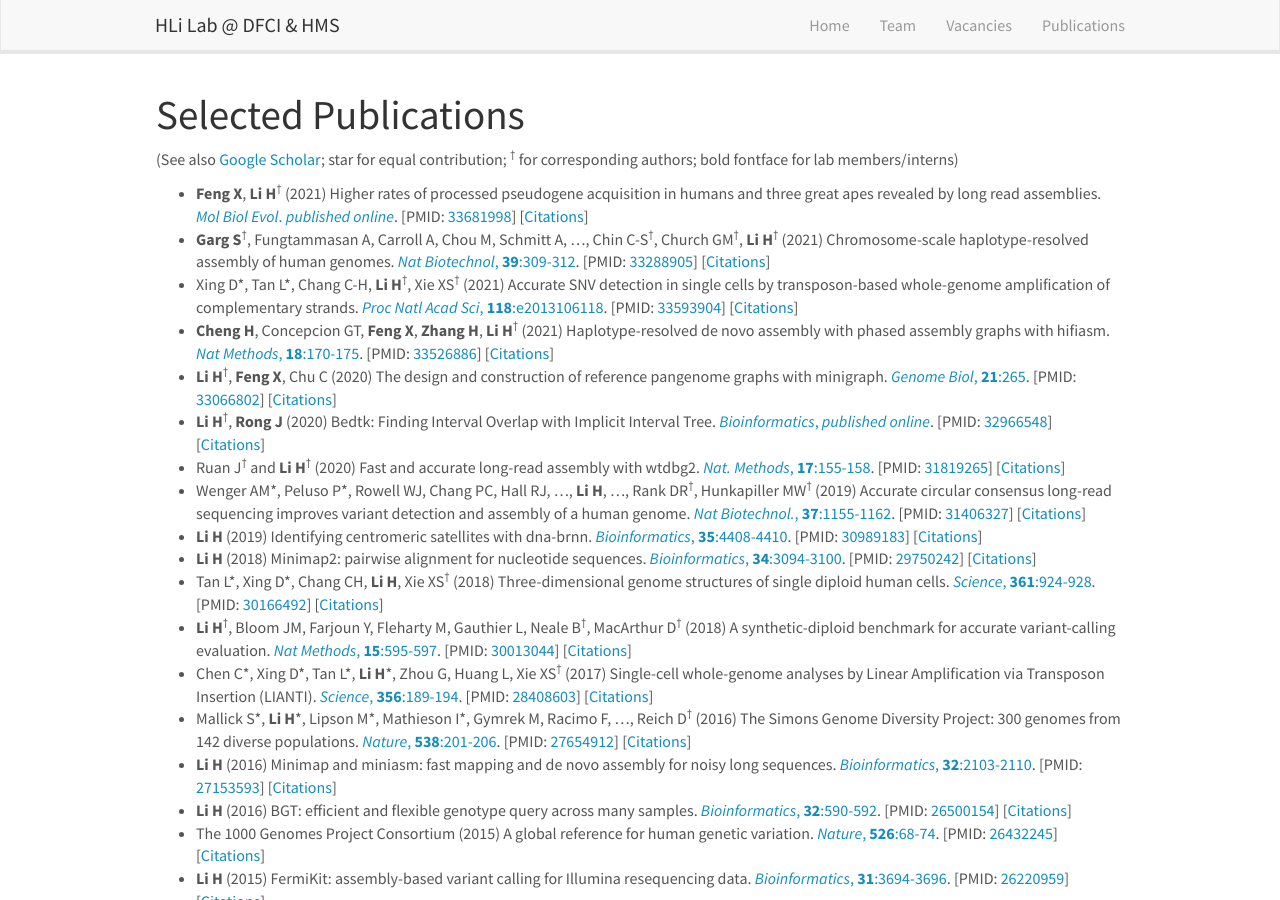
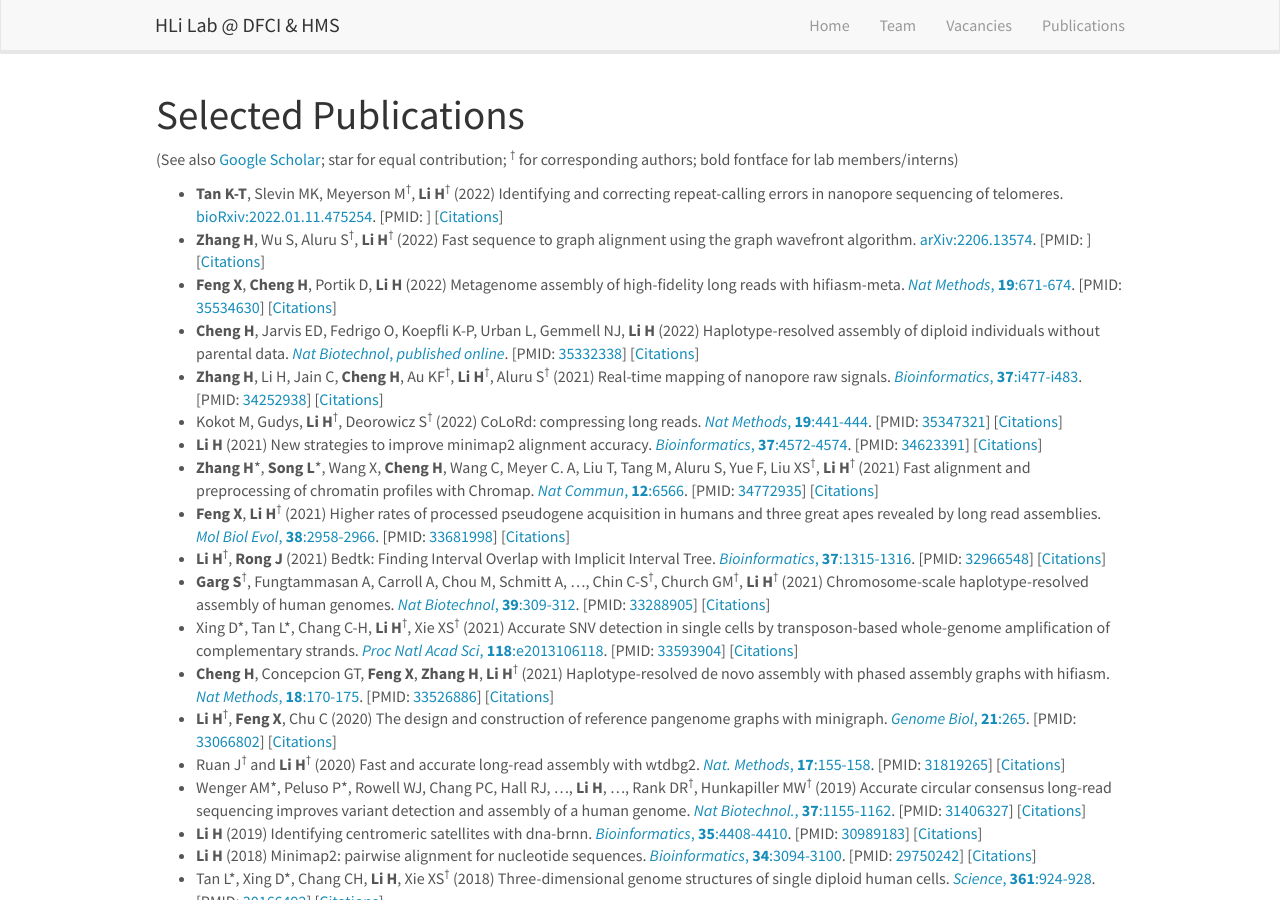
Before and after one commit to hlilab/hlilab.github.io, a Jekyll site: the page built from _pages/publications.md, in a window 1280 px wide and 900 px high. Built offline with Jekyll 4.4.1, drawn with Linux system fonts in a browser that asks for light colours; nearby versions of some CDN libraries; comment, search, counter and statistics services are not loaded.

Commit message:
Updated publications

```diff
--- a/_data/recentpub.yml
+++ b/_data/recentpub.yml
@@ -1,9 +1,79 @@
+- title: Identifying and correcting repeat-calling errors in nanopore sequencing of telomeres
+  authors: <b>Tan K-T</b>, Slevin MK, Meyerson M<sup>&#8224;</sup>, <b>Li H</b><sup>&#8224;</sup>
+  year: 2022
+  url: https://www.biorxiv.org/content/10.1101/2022.01.11.475254v1
+  display: bioRxiv:2022.01.11.475254
+  type: 1
+
+- title: Fast sequence to graph alignment using the graph wavefront algorithm
+  authors: <b>Zhang H</b>, Wu S, Aluru S<sup>&#8224;</sup>, <b>Li H</b><sup>&#8224;</sup>
+  year: 2022
+  url: https://arxiv.org/abs/2206.13574
+  display: arXiv:2206.13574
+  type: 1
+
+- title: "Metagenome assembly of high-fidelity long reads with hifiasm-meta"
+  authors: <b>Feng X</b>, <b>Cheng H</b>, Portik D, <b>Li H</b>
+  year: 2022
+  url: https://pubmed.ncbi.nlm.nih.gov/35534630/
+  display: <i>Nat Methods</i>, <b>19</b>:671-674
+  pmid: 35534630
+  type: 1
+
+- title: "Haplotype-resolved assembly of diploid individuals without parental data"
+  authors: <b>Cheng H</b>, Jarvis ED, Fedrigo O, Koepfli K-P, Urban L, Gemmell NJ, <b>Li H</b>
+  year: 2022
+  url: https://pubmed.ncbi.nlm.nih.gov/35332338/
+  display: <i>Nat Biotechnol</i>, <i>published online</i>
+  pmid: 35332338
+  type: 1
+
+- title: Real-time mapping of nanopore raw signals
+  authors: <b>Zhang H</b>, Li H, Jain C, <b>Cheng H</b>, Au KF<sup>&#8224;</sup>, <b>Li H</b><sup>&#8224;</sup>, Aluru S<sup>&#8224;</sup>
+  year: 2021
+  url: https://pubmed.ncbi.nlm.nih.gov/34252938/
+  display: <i>Bioinformatics</i>, <b>37</b>:i477-i483
+  pmid: 34252938
+  type: 1
+
+- title: "CoLoRd: compressing long reads"
+  authors: Kokot M, Gudys, <b>Li H</b><sup>&#8224;</sup>, Deorowicz S<sup>&#8224;</sup>
+  year: 2022
+  url: https://pubmed.ncbi.nlm.nih.gov/35347321/
+  display: <i>Nat Methods</i>, <b>19</b>:441-444
+  pmid: 35347321
+  type: 1
+
+- title: "New strategies to improve minimap2 alignment accuracy"
+  authors: <b>Li H</b>
+  year: 2021
+  url: https://pubmed.ncbi.nlm.nih.gov/34623391/
+  display: <i>Bioinformatics</i>, <b>37</b>:4572-4574
+  pmid: 34623391
+  type: 1
+
+- title: "Fast alignment and preprocessing of chromatin profiles with Chromap"
+  authors: <b>Zhang H</b>*, <b>Song L</b>*, Wang X, <b>Cheng H</b>, Wang C, Meyer C. A, Liu T, Tang M, Aluru S, Yue F, Liu XS<sup>&#8224;</sup>, <b>Li H</b><sup>&#8224;</sup>
+  year: 2021
+  url: https://pubmed.ncbi.nlm.nih.gov/34772935/
+  display: <i>Nat Commun</i>, <b>12</b>:6566
+  pmid: 34772935
+  type: 1
+
 - title: "Higher rates of processed pseudogene acquisition in humans and three great apes revealed by long read assemblies"
   authors: <b>Feng X</b>, <b>Li H</b><sup>&#8224;</sup>
   year: 2021
   url: https://pubmed.ncbi.nlm.nih.gov/33681998/
-  display: <i>Mol Biol Evol</i>. <i>published online</i>
+  display: <i>Mol Biol Evol</i>, <b>38</b>:2958-2966
   pmid: 33681998
+  type: 1
+
+- title: "Bedtk: Finding Interval Overlap with Implicit Interval Tree"
+  authors: <b>Li H</b><sup>&#8224;</sup>, <b>Rong J</b>
+  year: 2021
+  url: https://pubmed.ncbi.nlm.nih.gov/32966548/
+  display: <i>Bioinformatics</i>, <b>37</b>:1315-1316
+  pmid: 32966548
   type: 1
 
 - title: "Chromosome-scale haplotype-resolved assembly of human genomes"
@@ -36,14 +106,6 @@
   url: https://pubmed.ncbi.nlm.nih.gov/33066802/
   display: <i>Genome Biol</i>, <b>21</b>:265
   pmid: 33066802
-  type: 1
-
-- title: "Bedtk: Finding Interval Overlap with Implicit Interval Tree"
-  authors: <b>Li H</b><sup>&#8224;</sup>, <b>Rong J</b>
-  year: 2020
-  url: https://pubmed.ncbi.nlm.nih.gov/32966548/
-  display: <i>Bioinformatics</i>, <i>published online</i>
-  pmid: 32966548
   type: 1
 
 - title: "Fast and accurate long-read assembly with wtdbg2"
```
Also changed, not shown: _pages/team.md (+5 -2 lines), Gemfile.lock.
